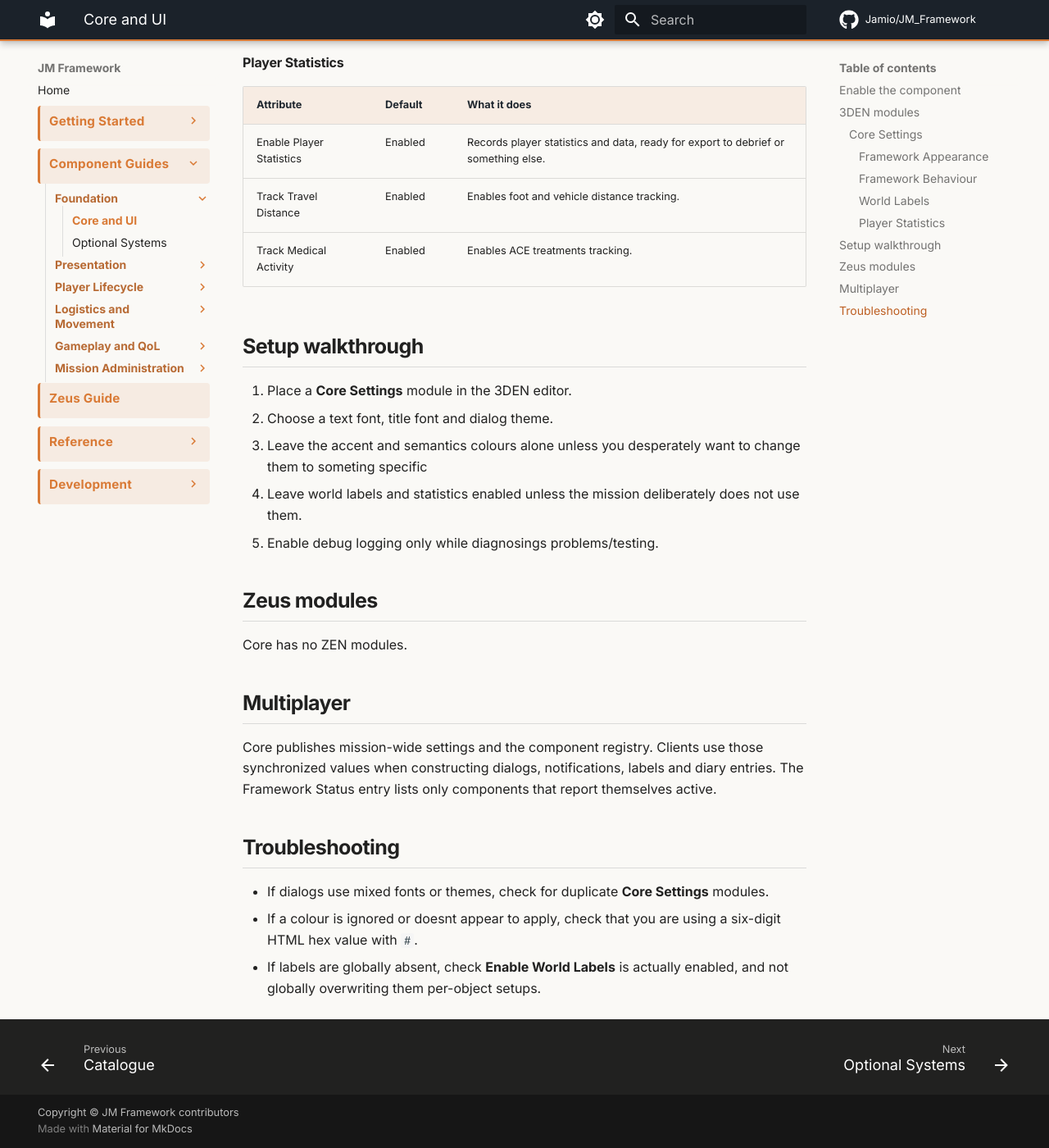
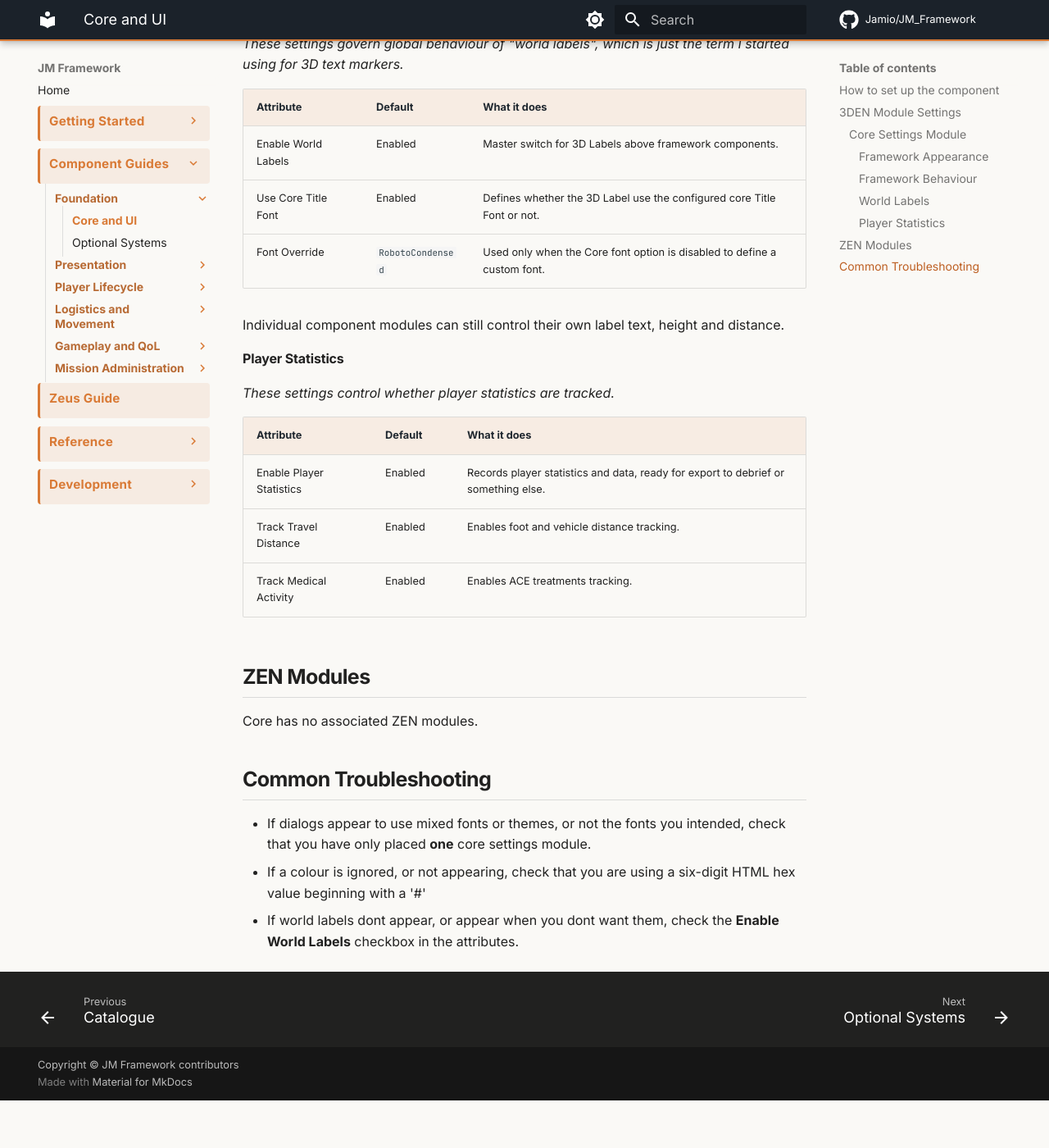
Before and after one commit to Jamio/JM_Framework_Docs, an MkDocs documentation site: the page built from docs/components/foundation/core.md, in a window 1280 px wide and 1400 px high, scrolled down 1818 px. Shown: the whole window at 82% size. Built offline with MkDocs 1.6.1 and Material for MkDocs 9.7.7, drawn with Linux system fonts in a browser that asks for light colours; comment, search, counter and statistics services are not loaded; after the commit the page ends 3160 px from its top, so only the background shows below that; some of the changed text lies outside the part shown.

Commit message:
Update Core documentation for clarity and structure

```diff
--- a/docs/components/foundation/core.md
+++ b/docs/components/foundation/core.md
@@ -1,18 +1,22 @@
-# Core
+# CORE
 
-Core establishes the shared fonts, colours, dialog theme, world-label behaviour and runtime services used by the rest of JM Framework. It also maintains the component registry and creates the in-game Framework Status diary subject.
+The Core module establishes the shared fonts, colours, dialog themes, world label behaviour and basic runtime services that the rest of the framework uses. It also maintains the overall component registry to decide which additional components should be active, and marked as such.
 
-## Enable the component
+## How to set up the component
 
-Place exactly one **[JMF] - Core > Core Settings** module.
+Place one **[JMF] - Core > Core Settings** module in the 3DEN editor. Edit its attributes to configure settings.
 
-**Mission that intends to use the JM Framework should contain this module.**{ .jmf-emphasis }
+**Missions that intend to use anything from the framework should always contain this module.**{ .jmf-emphasis }
 
-## 3DEN modules
+## 3DEN Module Settings
 
-### Core Settings
+These settings are present in the respective 3DEN modules, and can be edited to the mission-makers preferences:
+
+### Core Settings Module
 
 #### Framework Appearance
+
+*These settings govern the physical appearance of framework dialogs, menus, notifications etc.*
 
 | Attribute | Default | What it does |
 | --- | --- | --- |
@@ -29,12 +33,16 @@ Use HTML hex colours including the leading `#`. Dialogs will query the Core modu
 
 #### Framework Behaviour
 
+*These settings are to be used for some default framework behaviours. Fairly barebones at the moment but may include more in the future.*
+
 | Attribute | Default | What it does |
 | --- | --- | --- |
 | Default Text Duration | `2` | Default duration for formatted framework screen text. |
 | Debug Logging | Disabled | Adds detailed component diagnostics to the RPT. Only use for debugging. |
 
 #### World Labels
+
+*These settings govern global behaviour of "world labels", which is just the term I started using for 3D text markers.*
 
 | Attribute | Default | What it does |
 | --- | --- | --- |
@@ -46,30 +54,21 @@ Individual component modules can still control their own label text, height and
 
 #### Player Statistics
 
+*These settings control whether player statistics are tracked.*
+
 | Attribute | Default | What it does |
 | --- | --- | --- |
 | Enable Player Statistics | Enabled | Records player statistics and data, ready for export to debrief or something else. |
 | Track Travel Distance | Enabled | Enables foot and vehicle distance tracking. |
 | Track Medical Activity | Enabled | Enables ACE treatments tracking. |
 
-## Setup walkthrough
 
-1. Place a **Core Settings** module in the 3DEN editor.
-2. Choose a text font, title font and dialog theme.
-3. Leave the accent and semantics colours alone unless you desperately want to change them to someting specific
-4. Leave world labels and statistics enabled unless the mission deliberately does not use them.
-5. Enable debug logging only while diagnosings problems/testing.
+## ZEN Modules
 
-## Zeus modules
+Core has no associated ZEN modules.
 
-Core has no ZEN modules.
+## Common Troubleshooting
 
-## Multiplayer
-
-Core publishes mission-wide settings and the component registry. Clients use those synchronized values when constructing dialogs, notifications, labels and diary entries. The Framework Status entry lists only components that report themselves active.
-
-## Troubleshooting
-
-- If dialogs use mixed fonts or themes, check for duplicate **Core Settings** modules.
-- If a colour is ignored or doesnt appear to apply, check that you are using a six-digit HTML hex value with `#`.
-- If labels are globally absent, check **Enable World Labels** is actually enabled, and not globally overwriting them per-object setups.
+* If dialogs appear to use mixed fonts or themes, or not the fonts you intended, check that you have only placed **one** core settings module.
+* If a colour is ignored, or not appearing, check that you are using a six-digit HTML hex value beginning with a '#'
+* If world labels dont appear, or appear when you dont want them, check the **Enable World Labels** checkbox in the attributes.
```
